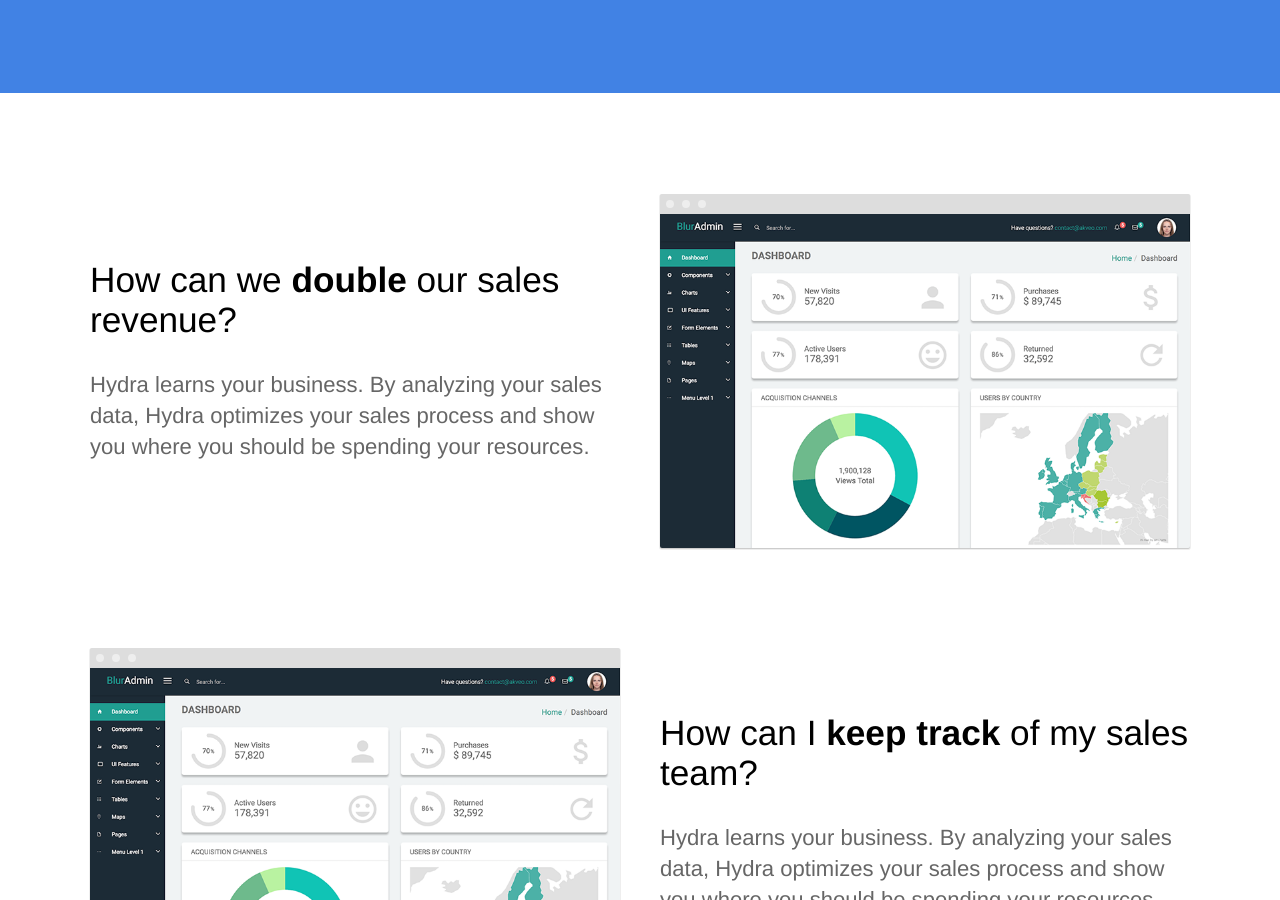
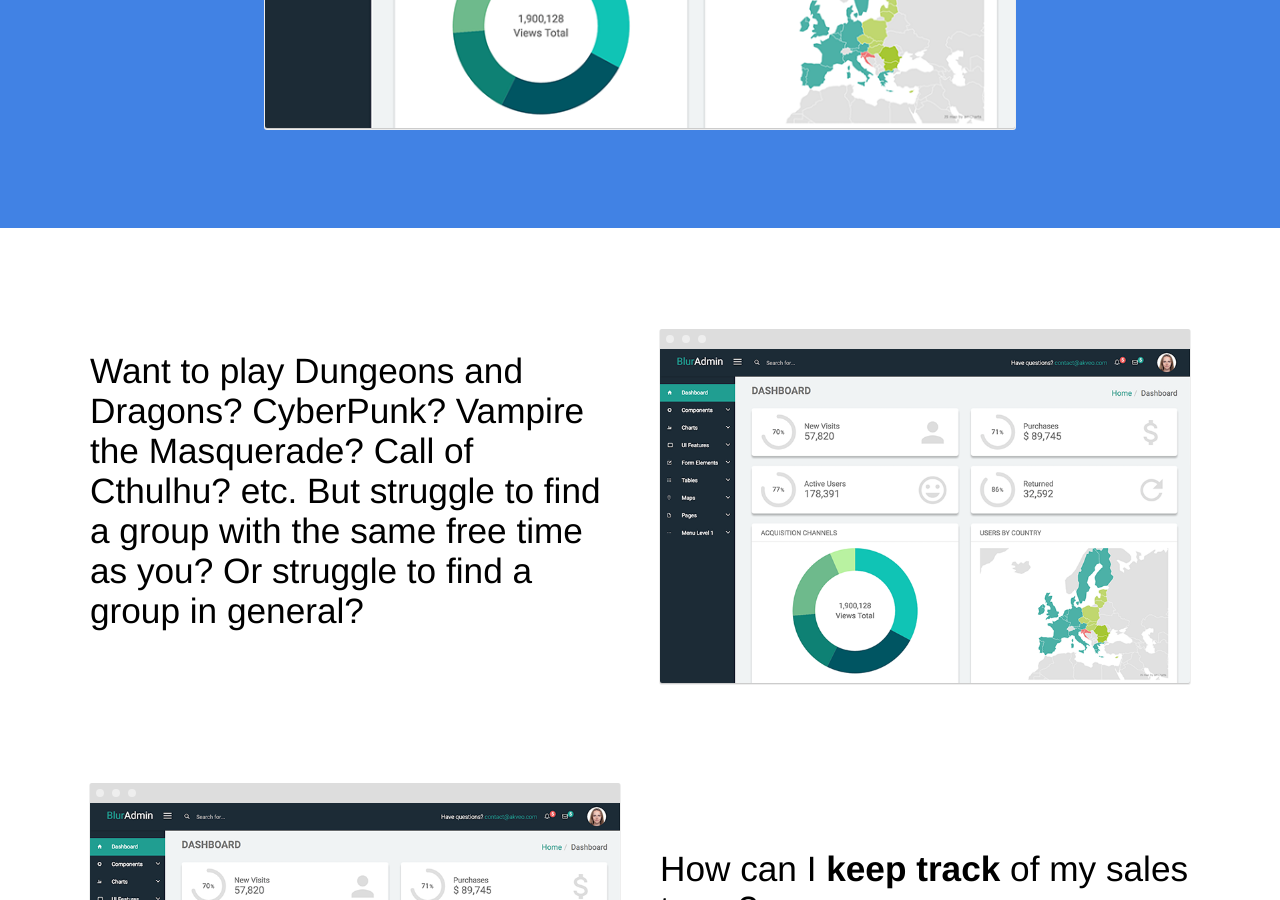
Before and after one commit to ApocalypticFish/TableM8, a Jekyll site: the page built from index.html, in a window 1280 px wide and 900 px high, scrolled down 843 px. Built offline with Jekyll 4.4.1, drawn with Linux system fonts in a browser that asks for light colours; some of the changed text lies outside the part shown.

Commit message:
Update index.html

```diff
--- a/index.html
+++ b/index.html
@@ -1,11 +1,11 @@
 ---
-title: The last sales CRM you'll ever need
-description: Track and optimize your sales team in real time
+title: TableM8 the tabletop gaming group finder
+description: Find tabletop gaming sessions that match your availability
 ---
 <section class="hero">
 	<div class="text-container">
-		<h1 class="editable">The last sales CRM <strong>you'll ever need</strong></h1>
-		<p class="subtext editable">Track and optimize your sales team in real time.</p>
+		<h1 class="editable"> <strong>TableM8</Strong> the tabletop gaming group finder
+		<p class="subtext editable">Find tabletop gaming sessions that match your availability</p>
 		<div class="cta button alt"><a href="{{ site.baseurl }}/contact/">Get Started Free</a></div>
 		<div>
 			<img src="{{ site.baseurl }}/images/dashboard.png" alt="Screenshot" class="screenshot editable" />
@@ -17,8 +17,8 @@
 	<section>
 		<div class="container flex">
 			<div class="text editable">
-				<h2>How can we <strong>double</strong> our sales revenue?</h2>
-				<p>Hydra learns your business. By analyzing your sales data, Hydra optimizes your sales process and show you where you should be spending your resources. </p>
+				<h2>Want to play Dungeons and Dragons? CyberPunk? Vampire the Masquerade? Call of Cthulhu? etc. But struggle to find a group with the same free time as you? Or struggle to find a group in general?</h2>
+				<p></p>
 			</div>
 			<div class="image">
 				<img src="{{ site.baseurl }}/images/dashboard.png" alt="Screenshot" class="screenshot editable" />
```
